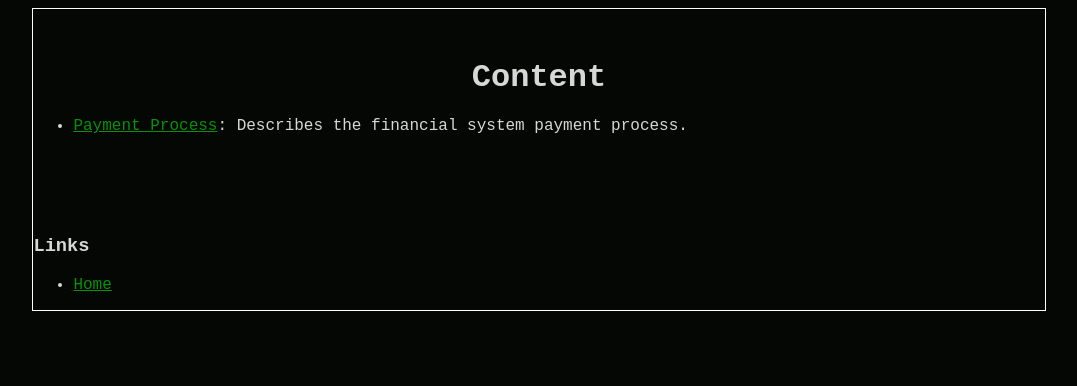
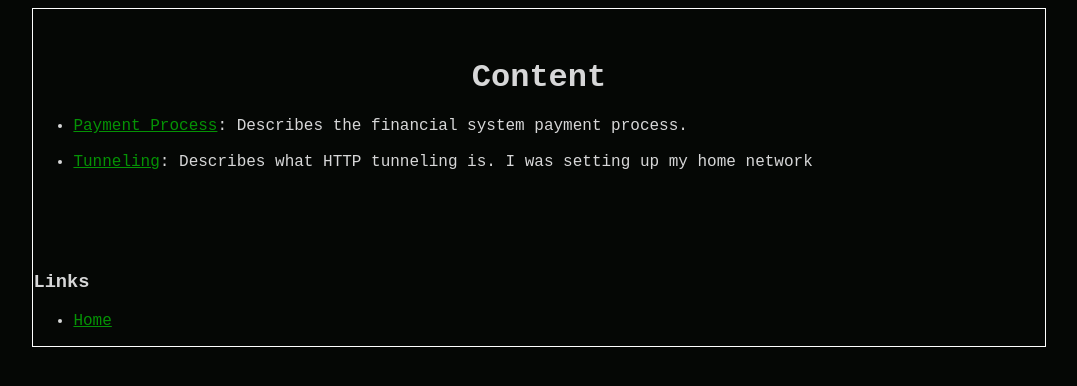
Before and after one commit to dominikstipic/dstipic.github.io, a plain HTML site: page content.html in a window 1280 px wide. Shown: the whole page, without its empty margins (101-1178 px from the left). Drawn offline with Linux system fonts and the light colour scheme.

Commit message:
tunneling

```diff
--- a/content.html
+++ b/content.html
@@ -13,7 +13,10 @@
     <ul>
       <li>
         <a href="articles/payment.pdf">Payment Process</a>: Describes the financial system payment process.
-        <a href=""></a>
+      </li>
+      <br>
+      <li>
+        <a href="articles/tunel.pdf">Tunneling</a>: Describes what HTTP tunneling is. I was setting up my home network
       </li>
     </ul>
 
```
Also changed, not shown: 1 other file.
